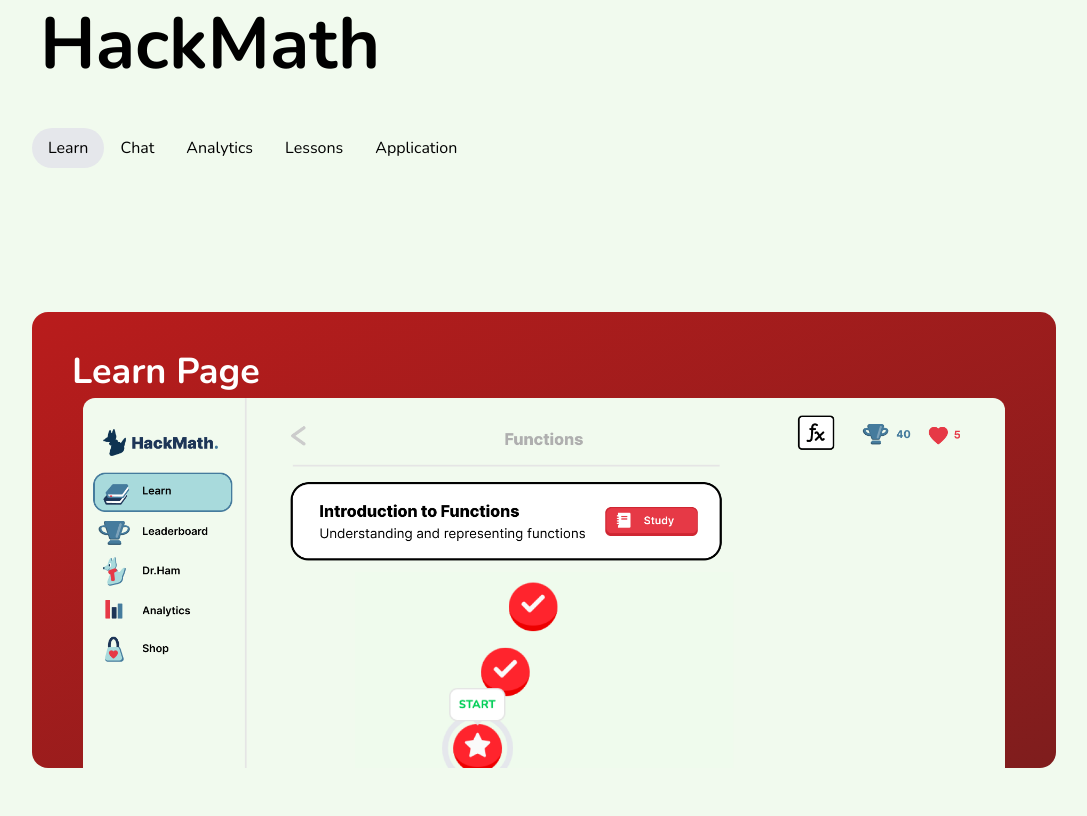
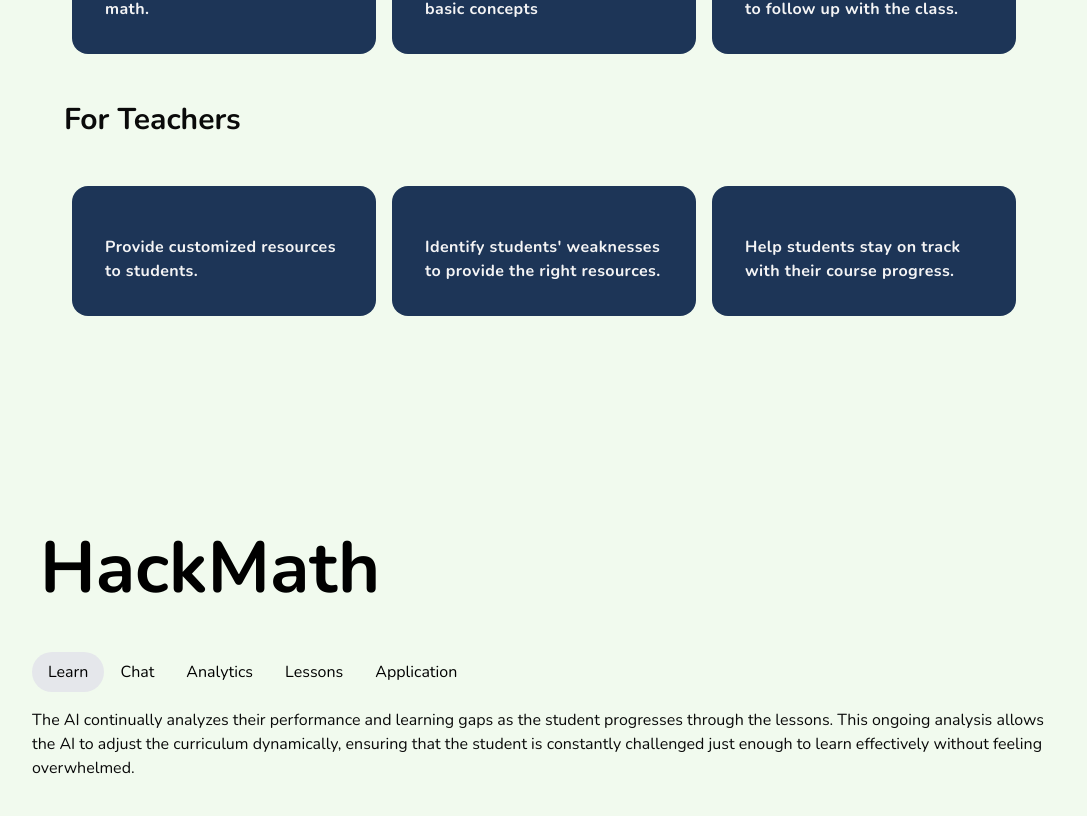
Before and after one commit to Montekkundan/hackmath, a Next.js app in the folder apps/hackmath/: page / in a window 1280 px wide. Shown: the part 904-1720 px from the top of the page, without its empty margins (96-1183 px from the left). Built offline with nearby package versions, Linux system fonts and the light colour scheme; no server answers.

Commit message:
updated ui design

```diff
--- a/apps/hackmath/src/app/(marketing)/hero-tabs.tsx
+++ b/apps/hackmath/src/app/(marketing)/hero-tabs.tsx
@@ -1,6 +1,7 @@
 "use client";
 
 import { ImageTabs } from "@/components/ui/image-tabs";
+
 import Image from "next/image";
 
 
@@ -9,8 +10,9 @@
     {
       title: "Learn",
       value: "learn",
+      subheading: "The AI continually analyzes their performance and learning gaps as the student progresses through the lessons. This ongoing analysis allows the AI to adjust the curriculum dynamically, ensuring that the student is constantly challenged just enough to learn effectively without feeling overwhelmed.",
       content: (
-        <div className="w-full overflow-hidden relative h-full rounded-2xl p-10 text-xl md:text-4xl font-bold text-white bg-gradient-to-br from-red-700 to-red-900">
+        <div className="w-full overflow-hidden relative h-full rounded-2xl p-10 text-xl md:text-4xl font-bold text-white bg-gradient-to-br from-[#457B9D] to-[#1D3557]">
           <p>Learn Page</p>
           <Content image="/product/learn.png"  />
         </div>
@@ -19,9 +21,10 @@
     {
       title: "Chat",
       value: "chat",
+      subheading: "The AI tutor, named Dr. Ham, engages students through interactive lessons that make learning Math fun and engaging. This interactive component keeps students motivated and enhances their learning experience.",
       content: (
-        <div className="w-full overflow-hidden relative h-full rounded-2xl p-10 text-xl md:text-4xl font-bold text-white bg-gradient-to-br from-red-700 to-red-900">
-          <p>Personal Chatbot</p>
+        <div className="w-full overflow-hidden relative h-full rounded-2xl p-10 text-xl md:text-4xl font-bold text-white bg-gradient-to-br from-[#457B9D] to-[#1D3557]">
+          <p className="mb-6">Personal Chatbot</p>
           <Content image="/product/drham2.png" />
         </div>
       ),
@@ -29,8 +32,9 @@
     {
       title: "Analytics",
       value: "analytics",
+      subheading: "HackMath includes an analytics tab that provides feedback on the student's progress. This feature allows students(and potentially their teachers or parents) to see tangible proof of improvement and areas that need more attention.",
       content: (
-        <div className="w-full overflow-hidden relative h-full rounded-2xl p-10 text-xl md:text-4xl font-bold text-white bg-gradient-to-br from-red-700 to-red-900">
+        <div className="w-full overflow-hidden relative h-full rounded-2xl p-10 text-xl md:text-4xl font-bold text-white bg-gradient-to-br from-[#457B9D] to-[#1D3557]">
           <p>Analytics</p>
           <Content image="/product/analytics.png"  />
         </div>
@@ -39,8 +43,9 @@
     {
       title: "Lessons",
       value: "lessons",
+      subheading: "Based on the results of the assessment quiz, the AI customizes the learning content to match the student's specific needs. This means the lesson plan is not one-size-fits-all; it adapts to the student's learning pace and understanding.",
       content: (
-        <div className="w-full overflow-hidden relative h-full rounded-2xl p-10 text-xl md:text-4xl font-bold text-white bg-gradient-to-br from-red-700 to-red-900">
+        <div className="w-full overflow-hidden relative h-full rounded-2xl p-10 text-xl md:text-4xl font-bold text-white bg-gradient-to-br from-[#457B9D] to-[#1D3557]">
           <p>Interactive Lessons</p>
           <Content image="/product/lesson.png"  />
         </div>
@@ -49,8 +54,9 @@
     {
       title: "Application",
       value: "application",
+      subheading: "The AI Customized Learning in HackMath is divided into three categories: Conceptual: Understanding the underlying concepts of Math topics. Procedural: Learning how to apply these concepts through mathematical procedures or steps. Application: Applying learned concepts and procedures to solve real-world problems.",
       content: (
-        <div className="w-full overflow-hidden relative h-full rounded-2xl p-10 text-xl md:text-4xl font-bold text-white bg-gradient-to-br from-red-700 to-red-900">
+        <div className="w-full overflow-hidden relative h-full rounded-2xl p-10 text-xl md:text-4xl font-bold text-white bg-gradient-to-br from-[#457B9D] to-[#1D3557]">
           <p>Application</p>
           <Content image="/product/application.png"  />
         </div>
--- /dev/null
+++ b/apps/hackmath/src/app/(marketing)/hover-cards.tsx
@@ -0,0 +1,46 @@
+import { HoverEffect } from "@/components/ui/card-hover-effect";
+
+
+export function HoverCards() {
+  return (
+    <>
+    <div className="max-w-5xl mx-auto px-8">
+    <h1 className="text-3xl font-bold">For Students</h1>
+      <HoverEffect items={student} />
+    </div>
+    <div className="max-w-5xl mx-auto px-8">
+    <h1 className="text-3xl font-bold">For Teachers</h1>
+      <HoverEffect items={teacher} />
+    </div>
+    </>
+  );
+}
+export const student = [
+  {
+    description:
+      "Don’t know where to starts math.",
+  },
+  {
+    description:
+      "Need better understanding on basic concepts",
+  },
+  {
+    description:
+      "Not sure which math to study to follow up with the class.",
+  },
+];
+
+export const teacher = [
+    {
+      description:
+        "Provide customized resources to students. ",
+    },
+    {
+      description:
+        "Identify students' weaknesses to provide the right resources.",
+    },
+    {
+      description:
+        "Help students stay on track with their course progress.",
+    },
+  ];
--- a/apps/hackmath/src/app/(marketing)/page.tsx
+++ b/apps/hackmath/src/app/(marketing)/page.tsx
@@ -1,6 +1,5 @@
 "use client"
 import Image from "next/image";
-import { Loader } from "lucide-react";
 import { Button } from "@/components/ui/button";
 import Link from "next/link";
 import dynamic from 'next/dynamic'
@@ -9,6 +8,7 @@
 })
 import { HeroParallaxHome } from "./parallax";
 import { HeroTabs } from "./hero-tabs";
+import { HoverCards } from "./hover-cards";
 
 export default function Home() {
 
@@ -48,6 +48,7 @@
         {(matches) => matches && <HeroParallaxHome />}
       </MediaQuery>
 
+      <HoverCards />
       <HeroTabs />
     </>
   )
--- /dev/null
+++ b/apps/hackmath/src/components/ui/card-hover-effect.tsx
@@ -0,0 +1,106 @@
+
+import { cn } from "@/lib/utils";
+import { AnimatePresence, motion } from "framer-motion";
+import { useState } from "react";
+
+export const HoverEffect = ({
+  items,
+  className,
+}: {
+  items: {
+    description: string;
+  }[];
+  className?: string;
+}) => {
+  let [hoveredIndex, setHoveredIndex] = useState<number | null>(null);
+
+  return (
+    <div
+      className={cn(
+        "grid grid-cols-1 md:grid-cols-2  lg:grid-cols-3  py-10",
+        className
+      )}
+    >
+      {items.map((item, idx) => (
+        <div
+          className="relative group  block p-2 h-full w-full"
+          onMouseEnter={() => setHoveredIndex(idx)}
+          onMouseLeave={() => setHoveredIndex(null)}
+        >
+          <AnimatePresence>
+            {hoveredIndex === idx && (
+              <motion.span
+                className="absolute inset-0 h-full w-full bg-neutral-200 dark:bg-slate-800/[0.8] block  rounded-3xl"
+                layoutId="hoverBackground"
+                initial={{ opacity: 0 }}
+                animate={{
+                  opacity: 1,
+                  transition: { duration: 0.15 },
+                }}
+                exit={{
+                  opacity: 0,
+                  transition: { duration: 0.15, delay: 0.2 },
+                }}
+              />
+            )}
+          </AnimatePresence>
+          <Card>
+            <CardTitle>{item.description}</CardTitle>
+          </Card>
+        </div>
+      ))}
+    </div>
+  );
+};
+
+export const Card = ({
+  className,
+  children,
+}: {
+  className?: string;
+  children: React.ReactNode;
+}) => {
+  return (
+    <div
+      className={cn(
+        "rounded-2xl h-full w-full p-4 overflow-hidden bg-[#1D3557] border border-transparent dark:border-white/[0.2] group-hover:border-slate-700 relative z-20",
+        className
+      )}
+    >
+      <div className="relative z-50">
+        <div className="p-4">{children}</div>
+      </div>
+    </div>
+  );
+};
+export const CardTitle = ({
+  className,
+  children,
+}: {
+  className?: string;
+  children: React.ReactNode;
+}) => {
+  return (
+    <h4 className={cn("text-zinc-100 font-bold tracking-wide mt-4", className)}>
+      {children}
+    </h4>
+  );
+};
+export const CardDescription = ({
+  className,
+  children,
+}: {
+  className?: string;
+  children: React.ReactNode;
+}) => {
+  return (
+    <p
+      className={cn(
+        "mt-8 text-zinc-400 tracking-wide leading-relaxed text-sm",
+        className
+      )}
+    >
+      {children}
+    </p>
+  );
+};
--- a/apps/hackmath/src/components/ui/image-tabs.tsx
+++ b/apps/hackmath/src/components/ui/image-tabs.tsx
@@ -8,6 +8,7 @@
   title: string;
   value: string;
   content?: string | React.ReactNode | any;
+  subheading?: string;
 };
 
 export const ImageTabs = ({
@@ -101,6 +102,20 @@
   };
   return (
     <div className="relative w-full h-full">
+      {tabs.map((tab) => (
+        <span
+          key={tab.value + "-subheading"}
+          style={{
+            display: isActive(tab) ? 'block' : 'none',
+            position: 'absolute',
+            top: 0,
+            left: 0,
+            zIndex: 1
+          }}
+        >
+          {tab.subheading}
+        </span>
+      ))}
       {tabs.map((tab, idx) => (
         <motion.div
           key={tab.value}
--- a/apps/hackmath/src/components/ui/progress.tsx
+++ b/apps/hackmath/src/components/ui/progress.tsx
@@ -8,7 +8,7 @@
 const Progress = React.forwardRef<
   React.ElementRef<typeof ProgressPrimitive.Root>,
   React.ComponentPropsWithoutRef<typeof ProgressPrimitive.Root>
->(({ className, value, ...props }, ref) => (
+>(({ className, color, value, ...props }, ref) => (
   <ProgressPrimitive.Root
     ref={ref}
     className={cn(
@@ -18,7 +18,7 @@
     {...props}
   >
     <ProgressPrimitive.Indicator
-      className="h-full w-full flex-1 bg-primary transition-all"
+      className={cn("h-full w-full flex-1 bg-primary transition-all", color)}
       style={{ transform: `translateX(-${100 - (value || 0)}%)` }}
     />
   </ProgressPrimitive.Root>
```
Also changed, not shown: apps/hackmath/src/app/(main)/analytics/page.tsx (+28 -9 lines).
